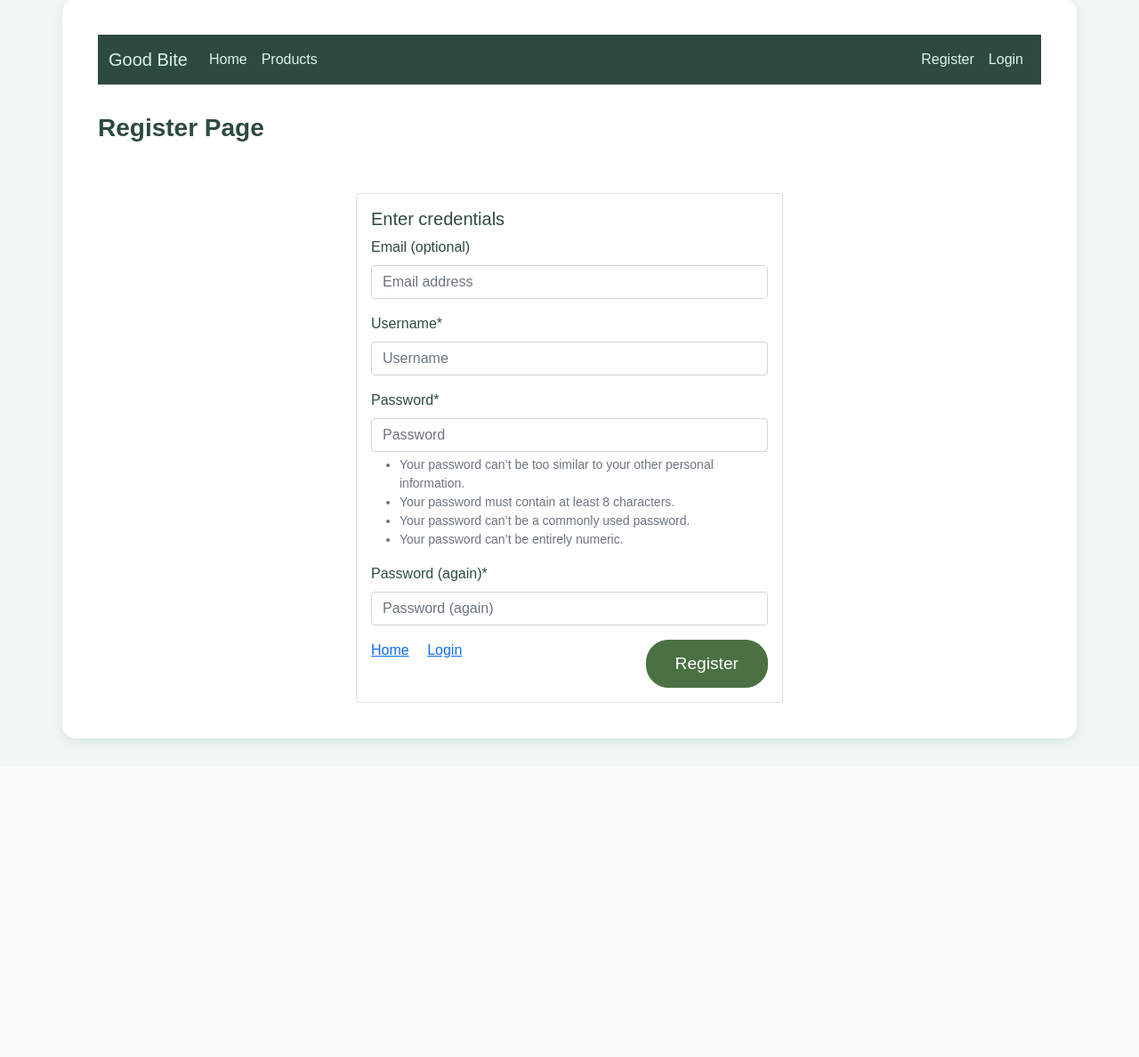
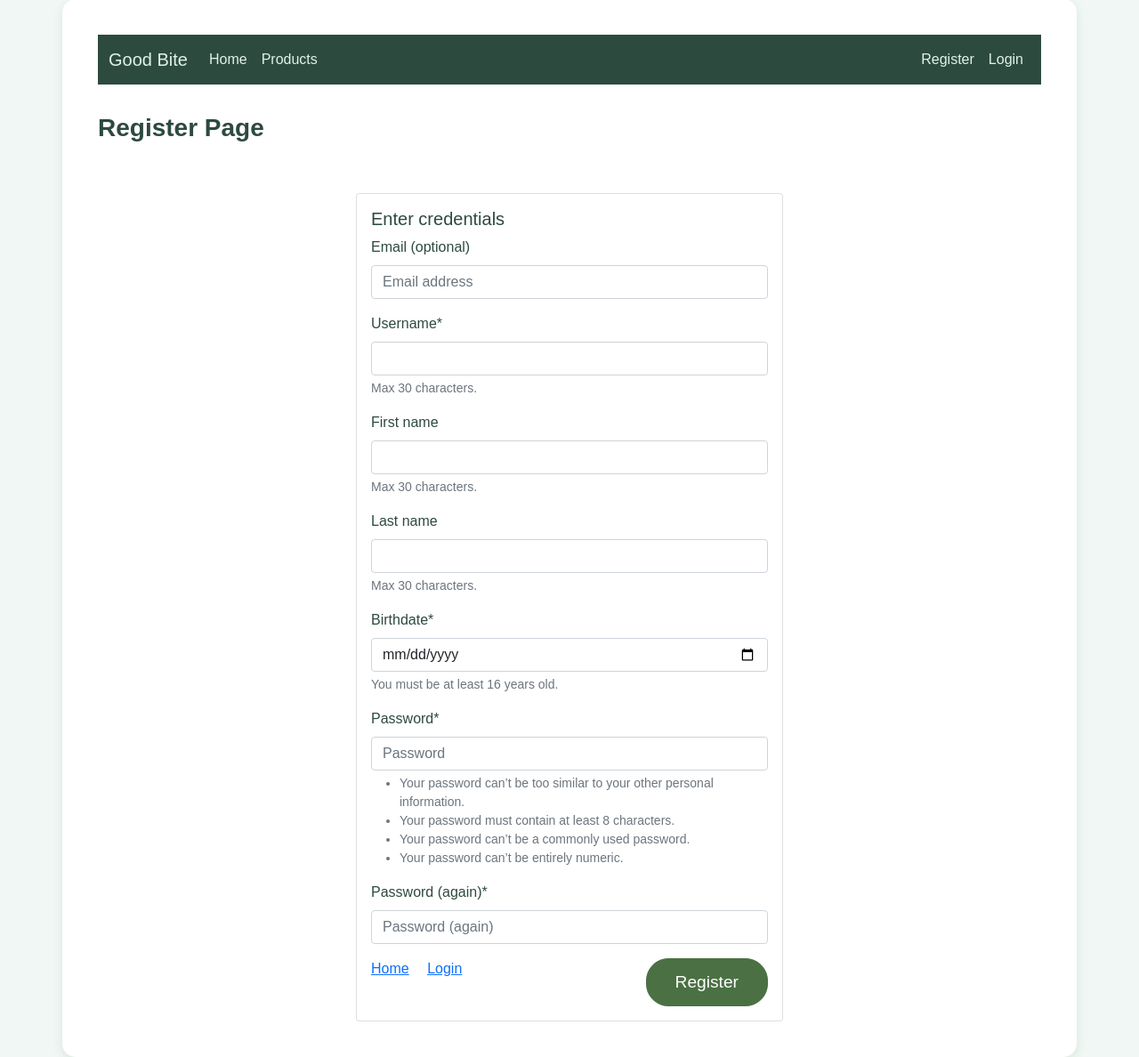
Before and after one commit to sissamrcorreia/AS-project, a Django app: page /accounts/signup/ in a window 1280 px wide. Shown: the part 33-1221 px from the top of the page at 89% size. Before the commit the page ends 874 px from the top, so only its background shows below. Run offline with Django 5.2, Linux system fonts and the light colour scheme; parts of the project's set-up code (start-up, migrations or seed data) failed here and were passed over; some libraries are stand-ins or nearby versions.

Commit message:
refactor m2fa

```diff
--- a/GoodBite/adapters.py
+++ b/GoodBite/adapters.py
@@ -1,21 +1,5 @@
 from allauth.account.adapter import DefaultAccountAdapter
-from allauth.mfa.adapter import get_adapter as get_mfa_adapter
-
 
 class GoodBiteAccountAdapter(DefaultAccountAdapter):
-    """
-    Después de login:
-    - Si el usuario NO tiene MFA, se lo redirige a /accounts/2fa/
-    - Si ya tiene MFA, se usa el comportamiento normal (LOGIN_REDIRECT_URL)
-    """
-
-    def get_login_redirect_url(self, request):
-        user = request.user
-        mfa_adapter = get_mfa_adapter()
-
-        if user.is_authenticated and not mfa_adapter.is_mfa_enabled(user):
-            # Página de gestión/activación MFA
-            return "/accounts/2fa/"
-
-        # Comportamiento normal de allauth (irá a LOGIN_REDIRECT_URL, que es 'home')
-        return super().get_login_redirect_url(request)
+    def get_reauthentication_timeout(self, request):
+        return 1800
--- /dev/null
+++ b/GoodBite/context_processors.py
@@ -0,0 +1,15 @@
+from allauth.mfa.adapter import get_adapter
+
+def mfa_status(request):
+    """
+    Context processor que añade is_mfa_enabled a todas las plantillas
+    """
+    is_mfa_enabled = False
+
+    if request.user.is_authenticated:
+        adapter = get_adapter()
+        is_mfa_enabled = adapter.is_mfa_enabled(request.user)
+
+    return {
+        'is_mfa_enabled': is_mfa_enabled,
+    }
--- a/GoodBite/forms.py
+++ b/GoodBite/forms.py
@@ -1,15 +1,71 @@
+from allauth.account.forms import SignupForm
 from django import forms
-from django.contrib.auth.forms import UserCreationForm
 from django.contrib.auth.models import User
 from django.core.exceptions import ValidationError
-
 from .models import Product, Profile
 import datetime
+from allauth.account.internal.flows.login import record_authentication
 
-class CustomUserCreationForm(UserCreationForm):
-    class Meta:
-        model = User
-        fields = ['username', 'first_name', 'last_name', 'email', 'password1', 'password2']
+class CustomSignupForm(SignupForm):
+    username  = forms.CharField(max_length=30, required=True)
+    first_name = forms.CharField(max_length=30, required=False)
+    last_name = forms.CharField(max_length=30, required=False)
+
+    birthdate = forms.DateField(
+        required=True,
+        widget=forms.DateInput(
+            attrs={
+                "type": "date",
+                "placeholder": "YYYY-MM-DD",
+                "max": datetime.date.today().isoformat(),
+            }
+        ),
+        help_text="You must be at least 16 years old.",
+    )
+
+    def __init__(self, *args, **kwargs):
+        super().__init__(*args, **kwargs)
+
+        self.fields["username"].max_length = 30
+        self.fields["username"].widget.attrs["maxlength"] = 30
+        self.fields["username"].help_text = "Max 30 characters."
+        self.fields["first_name"].help_text = "Max 30 characters."
+        self.fields["last_name"].help_text = "Max 30 characters."
+
+    def clean_birthdate(self):
+        birthdate = self.cleaned_data.get("birthdate")
+        if not birthdate:
+            raise forms.ValidationError("Birthdate is required.")
+
+        today = datetime.date.today()
+        age = today.year - birthdate.year - (
+                (today.month, today.day) < (birthdate.month, birthdate.day)
+        )
+        if age < 16:
+            raise forms.ValidationError("You must be at least 16 years old to use GoodBite")
+
+        return birthdate
+
+    def save(self, request):
+        user = super().save(request)
+        Profile.objects.update_or_create(
+            user=user,
+            defaults={
+                "birthdate": self.cleaned_data.get("birthdate"),
+            }
+        )
+        username_or_email = (
+                self.cleaned_data.get("username")
+                or self.cleaned_data.get("email")
+        )
+
+        record_authentication(
+            request,
+            user,
+            method="password",
+            email=username_or_email
+        )
+        return user
 
 class UserUpdateForm(forms.ModelForm):
     class Meta:
@@ -51,13 +107,13 @@ class ProfileUpdateForm(forms.ModelForm):
     def clean_birthdate(self):
         birthdate = self.cleaned_data.get("birthdate")
         if not birthdate:
-            return birthdate
+            raise forms.ValidationError("Birthdate is required.")
 
         today = datetime.date.today()
-
         age = today.year - birthdate.year - (
                 (today.month, today.day) < (birthdate.month, birthdate.day)
         )
         if age < 16:
-            raise forms.ValidationError("You must be 16 years old to use GoodBite")
+            raise forms.ValidationError("You must be at least 16 years old to use GoodBite")
+
         return birthdate
--- a/GoodBite/templates/base.html
+++ b/GoodBite/templates/base.html
@@ -109,6 +109,11 @@
                             <li class="nav-item">
                                 <a class="nav-link" href="{% url 'exit' %}">Logout</a>
                             </li>
+                            {% if not is_mfa_enabled %}
+                            <li class="nav-item">
+                                <a class="nav-link" href="{% url 'mfa_index' %}">Enable 2FA</a>
+                            </li>
+                            {% endif %}
                             <li class="nav-item">
                                 <a class="nav-link" href="{% url 'profile' request.user.username %}">Profile</a>
                             </li>
--- a/GoodBite/templates/mfa/totp/activate_form_custom.html
+++ b/GoodBite/templates/mfa/totp/activate_form_custom.html
@@ -14,7 +14,6 @@
             {% trans "Scan this QR code with your authenticator app (Google Authenticator, Authy, etc.) and then enter the 6-digit code." %}
         </p>
 
-        {# estos nombres de variables vienen de allauth; si no aparecen, no pasa nada #}
         {% if qr_code_url %}
             <div class="text-center mb-3">
                 <img src="{{ qr_code_url }}" alt="QR code">
```
Also changed, not shown: GoodBite/templates/main/home.html (+10 -1 lines), GoodBite/views.py (+2 -22 lines), core/settings.py (+11 -5 lines), GoodBite/migrations/0006_alter_profile_phone_number.py, GoodBite/migrations/0007_alter_profile_phone_number.py (deleted), 1 other file.
